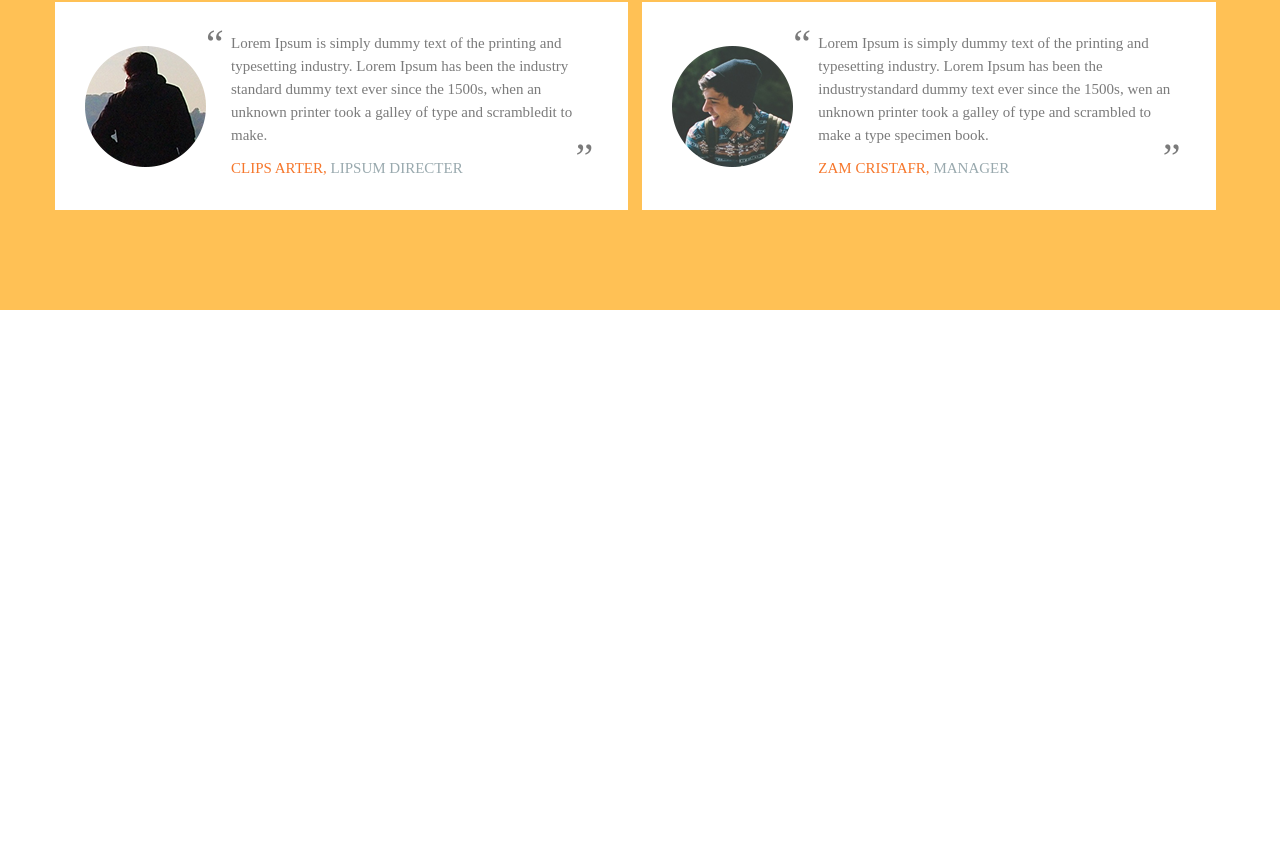
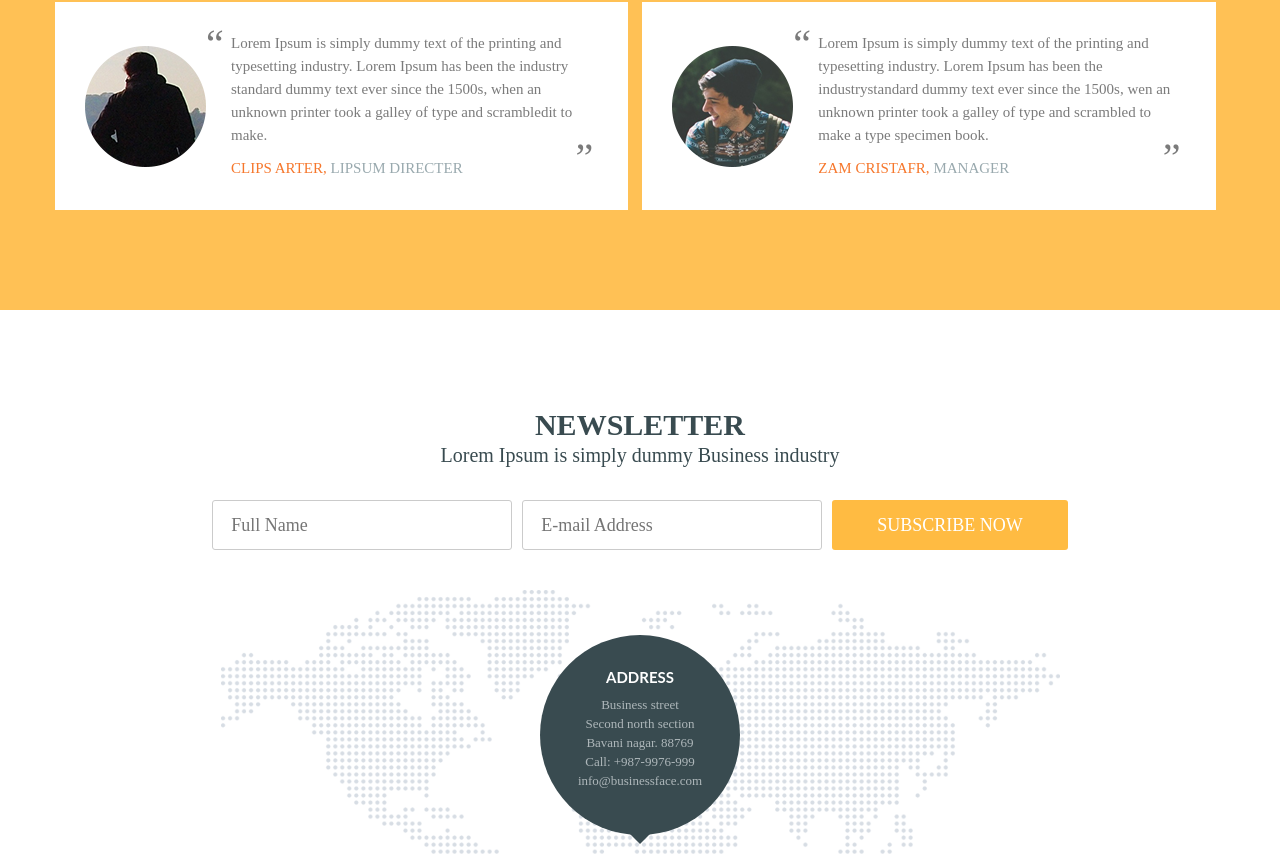
Before and after one commit to Vlad-Polyakov-24/business_site, a plain HTML site: page index.html in a window 1280 px wide. Shown: the part 3648-4502 px from the top of the page. Before the commit the page ends 3958 px from the top, so only its background shows below. Drawn offline with nearby package versions, Linux system fonts and the light colour scheme.

Commit message:
finish 7th block

```diff
--- a/css/style.css
+++ b/css/style.css
@@ -127,16 +127,16 @@ h1,h2,h3,h4,h5,h6{font-size:inherit;font-weight: 400;}
 	text-align: center;
 	margin: 0 0 25px 0;
 }
-.form__header {
+.form {
 	display: flex;
 	align-items: center;
 	justify-content: center;
 	margin: 0px 0 0px 0;
 }
-.form__header-line {
+.form-line {
 	margin: 0 10px 0 0;
 }
-.form__header-line:last-child {
+.form-line:last-child {
 	margin: 0;
 }
 .input {
@@ -150,8 +150,8 @@ h1,h2,h3,h4,h5,h6{font-size:inherit;font-weight: 400;}
 	color: #000;
 	font-size: 18px;
 }
-.form__header-button {}
-.form__header-btn {}
+.form-button {}
+.form-btn {}
 .btn {
 	display: inline-block;
 	padding: 0px 45px;
@@ -607,6 +607,85 @@ p.b2 {
 	color: #f6772c;
 }
 
+/*newsletter*/
+
+.newsletter {
+	padding: 100px 0;
+}
+.newsletter__title {
+	margin: 0 0 30px 0;
+}
+.newsletter__title-h2 {
+	color: #394b50;
+}
+.newsletter__title-subtitle {
+	color: #394b50;
+}
+.newsletter__form {
+	margin: 0 0 40px 0;
+}
+.newsletter__body {
+	background: url(../img/newsletter_bg.png) 50%/contain no-repeat;
+	display: flex;
+	align-items: center;
+	justify-content: center;
+	padding: 70px 0 100px 0;
+	flex-direction: column;
+}
+.newsletter__body-item {
+	background-color: #394b50;
+	border-radius: 50%;
+	width: 200px;
+    height: 200px;
+    align-items: center;
+    justify-content: center;
+    display: flex;
+    position: relative;
+    top: -25px;
+}
+.newsletter__body-item-content {
+	text-align: center;
+}
+.newsletter__body-item-content-title {
+	font-size: 15px;
+	font-family: "Lato";
+	color: #fff;
+	font-weight: 700;
+	text-transform: uppercase;
+	margin: -10px 0 10px 0;
+}
+.newsletter__body-item-content-text {
+	color: #aeb7ba;
+	font-size: 13px;
+	line-height: 19px;
+}
+.newsletter__body-item-content-text a {
+	color: #aeb7ba;
+}
+.newsletter__body-item-content-text a:hover{
+	color: #ffbb42;
+}
+.bottom__logo {
+
+}
+.input-border {
+	border: 1px solid #cbcbcb;
+	min-width: 300px;
+}
+.newsletter__body-item:after {
+	content: '';
+	position: absolute;
+	bottom: -9px;
+	left: 50%;
+	margin: 0 0 0 -10px;
+	width: 0;
+	height: 0;
+	border-left: 10px solid transparent;
+	border-right: 10px solid transparent;
+	border-top: 10px solid #394b50;
+	z-index: 2;
+}
+
 @media (max-width: 1100px) {
 	.btn {
 		padding: 0px 15px;
@@ -699,6 +778,15 @@ p.b2 {
 	.price__item {
 	    padding: 40px 20px 40px;
 	}
+	.how {
+	    padding: 50px 0;
+	}
+	.clients {
+	    padding: 50px 0;
+	}
+	.newsletter {
+	    padding: 50px 0;
+	}
 }
 
 @media (max-width: 929px) {
@@ -714,9 +802,6 @@ p.b2 {
 }
 
 @media (max-width: 900px) {
-	.how {
-	    padding: 50px 0;
-	}
 	.clients__row {
 	    flex-direction: column;
 	}
@@ -739,11 +824,11 @@ p.b2 {
 	    transform: translate(0px, 0px);
 	    margin: 0;
 	}
-	.form__header {
+	.form {
 		display: block;
 		margin: 0px 0 25px 0;
 	}
-	.form__header-line {
+	.form-line {
 		margin: 0 0 10px 0;
 	}
 	.slider .slick-dots li.slick-active button{
@@ -804,7 +889,7 @@ p.b2 {
 	}
 	.about__body {
 	    width: 100%;
-	    padding: 25px 0px 20px 0px;
+	    padding: 30px 0px;
 	}
 	.about__body-title {
 	    text-align: center;
@@ -828,9 +913,16 @@ p.b2 {
 	    max-width: 200px;
 	    font-size: 18px;
 	}
+	.price {
+	    padding: 30px 0;
+	}
+
 
 	/*HOW*/
 
+	.how {
+		padding: 30px 0;
+	}
 	.arrow {
 		display: none;
 	}
@@ -877,12 +969,41 @@ p.b2 {
 	    border-top: 10px solid #76a1cc;
 	}
 
+	.clients {
+	    padding: 30px 0;
+	}
+	.newsletter {
+	    padding: 30px 0;
+	}
+	.input-border {
+	    min-width: 100%;
+	}
+
 }
 
 @media (max-width: 649px) {
 	.price__column {
 	   /* min-width: 500px;*/
 	   flex: 0 1 80%
+	}
+}
+
+@media (max-width: 600px) {
+	.newsletter__body {
+	    background: url(../img/newsletter_bg.png) 50%/contain no-repeat;
+	    padding: 0;
+	}
+	.newsletter__body-item {
+	    top: 0;
+	}
+	.newsletter__form {
+	    margin: 0 0 20px 0;
+	}
+	.bottom__logo {
+	    margin: 10px 0 0 0;
+	}
+	.newsletter__title {
+	    margin: 0 0 15px 0;
 	}
 }
 
--- a/index.html
+++ b/index.html
@@ -53,18 +53,18 @@
 								</div>
 							</div>
 							<div class="business__column">
-								<form action="#" class="form__header">
-									<div class="form__header-line">
+								<form action="#" class="form">
+									<div class="form-line">
 										<input autocomplete="off" type="text" name="form[]" placeholder="Full Name" class="input" />
 									</div>
-									<div class="form__header-line">
+									<div class="form-line">
 										<input autocomplete="off" type="text" name="form[]" placeholder="E-mail Address" data-value="" class="input" />
 									</div>
-									<div class="form__header-line">
+									<div class="form-line">
 										<input autocomplete="off" type="text" name="form[]" placeholder="Phone Number" data-value="" class="input" />
 									</div>
-									<div class="form__header-button">
-										<button type="submit" class="form__header-btn btn">Request a quote</button>
+									<div class="form-button">
+										<button type="submit" class="form-btn btn">Request a quote</button>
 									</div>
 								</form>
 							</div>
@@ -442,6 +442,48 @@
 						</div>
 					</div>
 				</section>
+				<section class="newsletter">
+					<div class="container">
+						<div class="newsletter__title title">
+							<h2 class="newsletter__title-h2 h2title">
+								newsletter
+							</h2>
+							<div class="newsletter__title-subtitle subtitle">
+								Lorem Ipsum is simply dummy Business industry
+							</div>
+						</div>
+						<div class="newsletter__form">
+							<form action="" class="form">
+								<div class="form-line">
+									<input autocomplete="off" type="text" name="form[]" placeholder="Full Name" class="input input-border" />
+								</div>
+								<div class="form-line">
+									<input autocomplete="off" type="text" name="form[]" placeholder="E-mail Address" data-value="" class="input input-border" />
+								</div>
+								<div class="form-button">
+									<button type="submit" class="form-btn btn">Subscribe now</button>
+								</div>
+							</form>
+						</div>
+						<div class="newsletter__body">
+							<div class="newsletter__body-item">
+								<div class="newsletter__body-item-content">
+									<p class="newsletter__body-item-content-title">
+										Address
+									</p>
+									<p class="newsletter__body-item-content-text">Business street</p>
+									<p class="newsletter__body-item-content-text">Second north section</p>
+									<p class="newsletter__body-item-content-text">Bavani nagar. 88769</p>
+									<p class="newsletter__body-item-content-text"><a href="tel:9879976999">Call: +987-9976-999</a></p>
+									<p class="newsletter__body-item-content-text"><a href="mailto:info@businessface.com">info@businessface.com</a></p>
+								</div>
+							</div>
+							<div class="bottom__logo">
+								<img src="img/logo.png" alt="">
+							</div>
+						</div>
+					</div>
+				</section>
 			</div>
 		</main>
 	</div>
```
Also changed, not shown: img/newsletter_bg.png (added).
